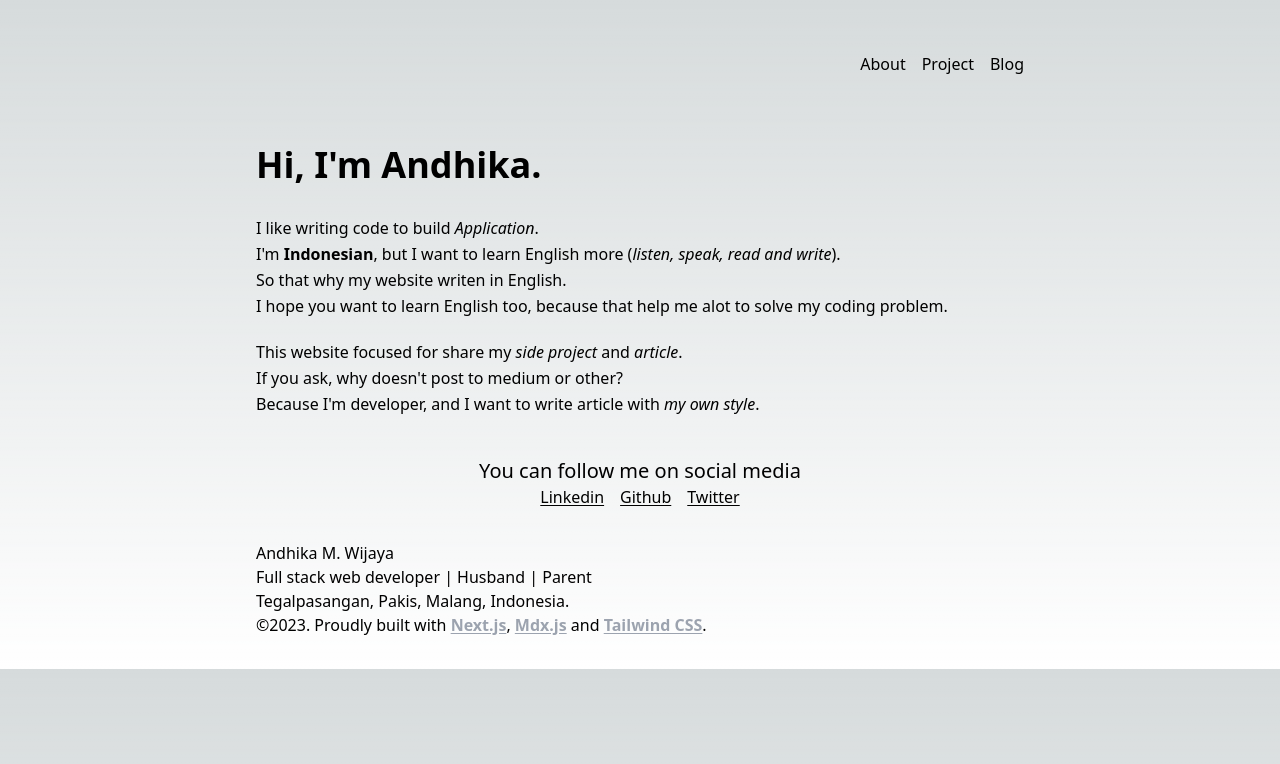
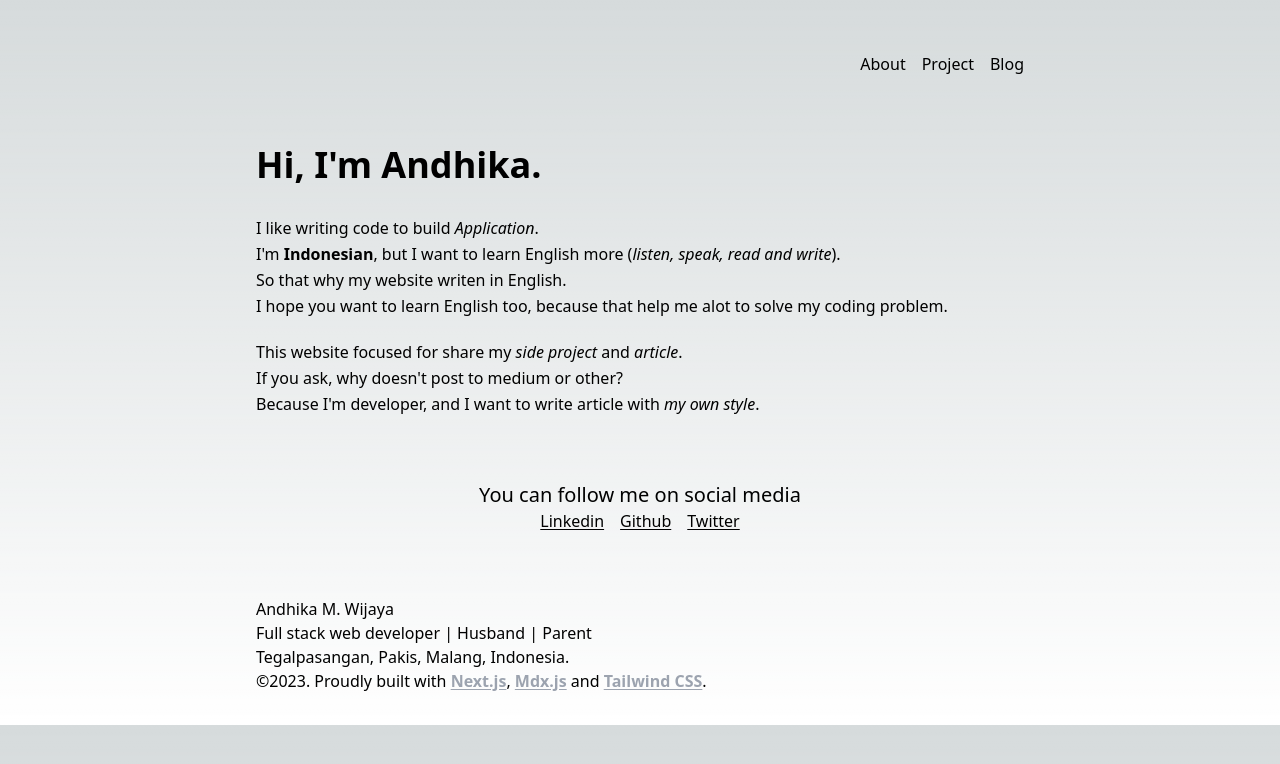
Before and after one commit to okumaru/profile-v3, a Next.js app: page / in a window 1280 px wide. Shown: the top 764 px of the page. Built offline with nearby package versions, Linux system fonts and the light colour scheme.

Commit message:
update footer social media margin

```diff
--- a/components/footers/social-media.tsx
+++ b/components/footers/social-media.tsx
@@ -1,6 +1,6 @@
 
 export default function SocialMedia () {
-  return <div className="my-10 lg:my-8">
+  return <div className="my-16">
     <div className="text-center text-xl">You can follow me on social media</div>
     <div className="flex gap-x-4 justify-center">
       <div className="underline underline-offset-2"><a href="https://www.linkedin.com/in/andhikamw/">Linkedin</a></div>
```
